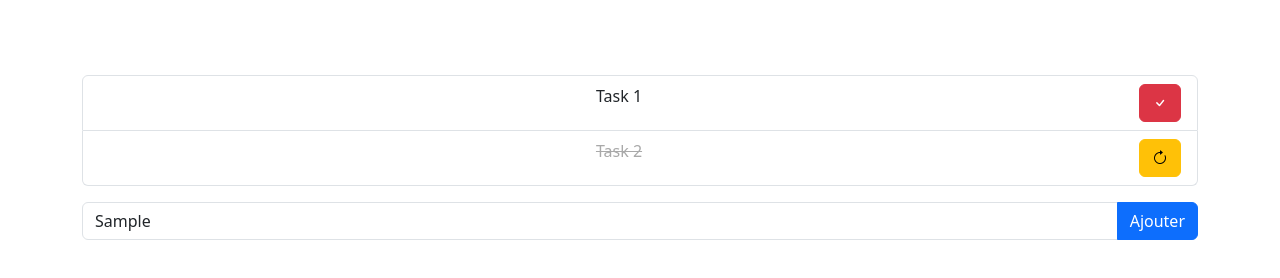
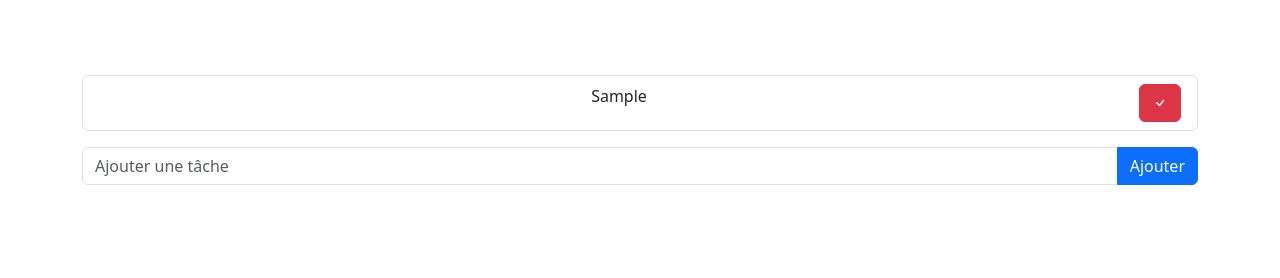
Before and after one commit to Mohamed-Konate/form-al-mlb-lesbases-, a plain HTML site: page index.html in a window 1280 px wide. Both pictures are taken after typing "Sample" into the empty fields and a click on the button "Ajouter". Drawn offline with nearby package versions, Linux system fonts and the light colour scheme.

Commit message:
Ajouter une nouvelle tache

```diff
--- a/index.html
+++ b/index.html
@@ -32,11 +32,19 @@
             </button>
         </li>
     </ul>
+    <div class="alert alert-danger" v-if="errors.length">
+        <p v-for="error in errors">{{error}}</p>
+    </div>
     <div class="row">
         <form action="">
             <div class="input-group mt-3">
-                <input class="form-control" type="text" placeholder="Ajouter une tâche">
-                <button class="btn btn-primary" type="button">Ajouter</button>
+                <input
+                        class="form-control"
+                        type="text"
+                        placeholder="Ajouter une tâche"
+                        v-model="newTask.name"
+                >
+                <button @click="addTask()" class="btn btn-primary" type="button">Ajouter</button>
             </div>
         </form>
     </div>
--- a/script.js
+++ b/script.js
@@ -1,13 +1,25 @@
 const application = {
     data(){
         return {
-            tasks: [
-                {name: 'Task 1', done: false},
-                {name: 'Task 2', done: true},
-            ]
+            tasks: [],
+            newTask: {
+                done: false
+            },
+            errors: [],
         }
     },
     methods: {
+
+        addTask(){
+            this.errors = [];
+            if(!this.newTask.name){
+                this.errors.push("Please enter a name");
+                return false;
+            }
+            this.tasks.push(this.newTask);
+            this.newTask = {}
+        }
+
 
     },
 
```
